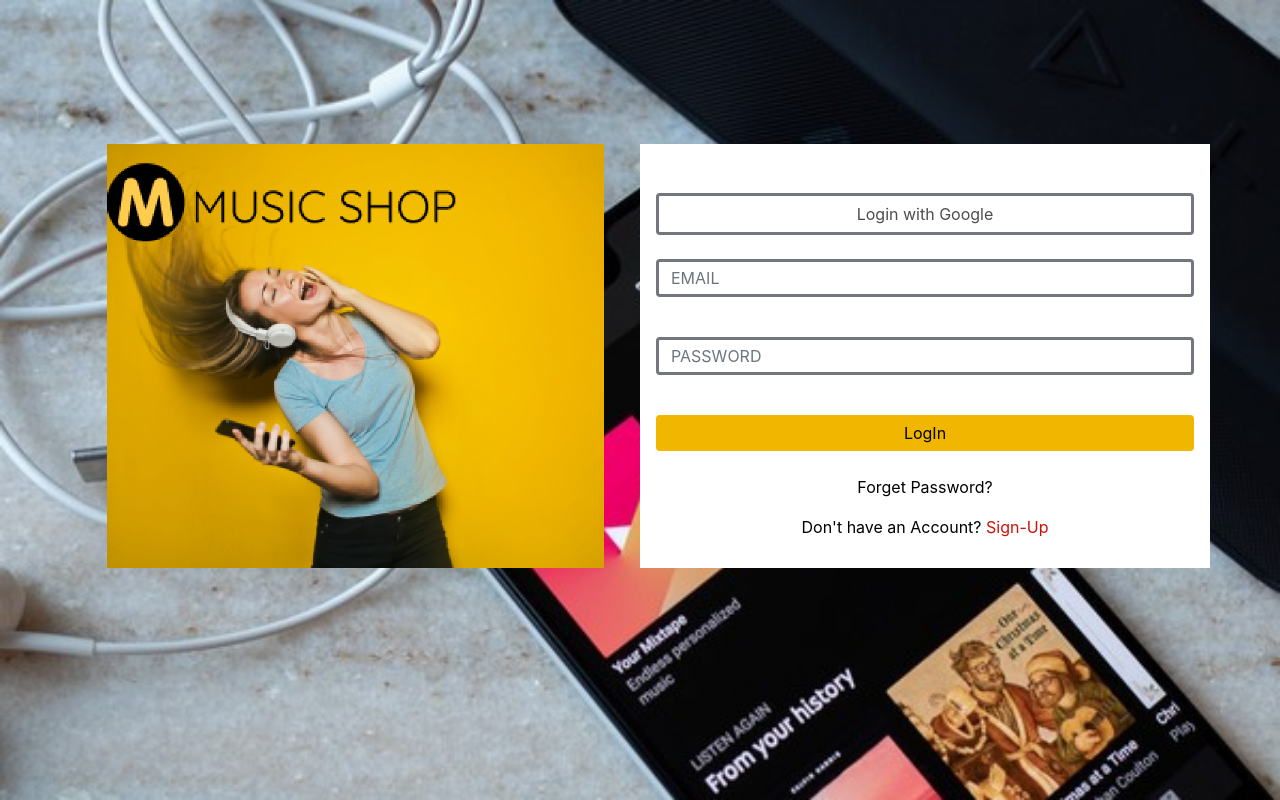
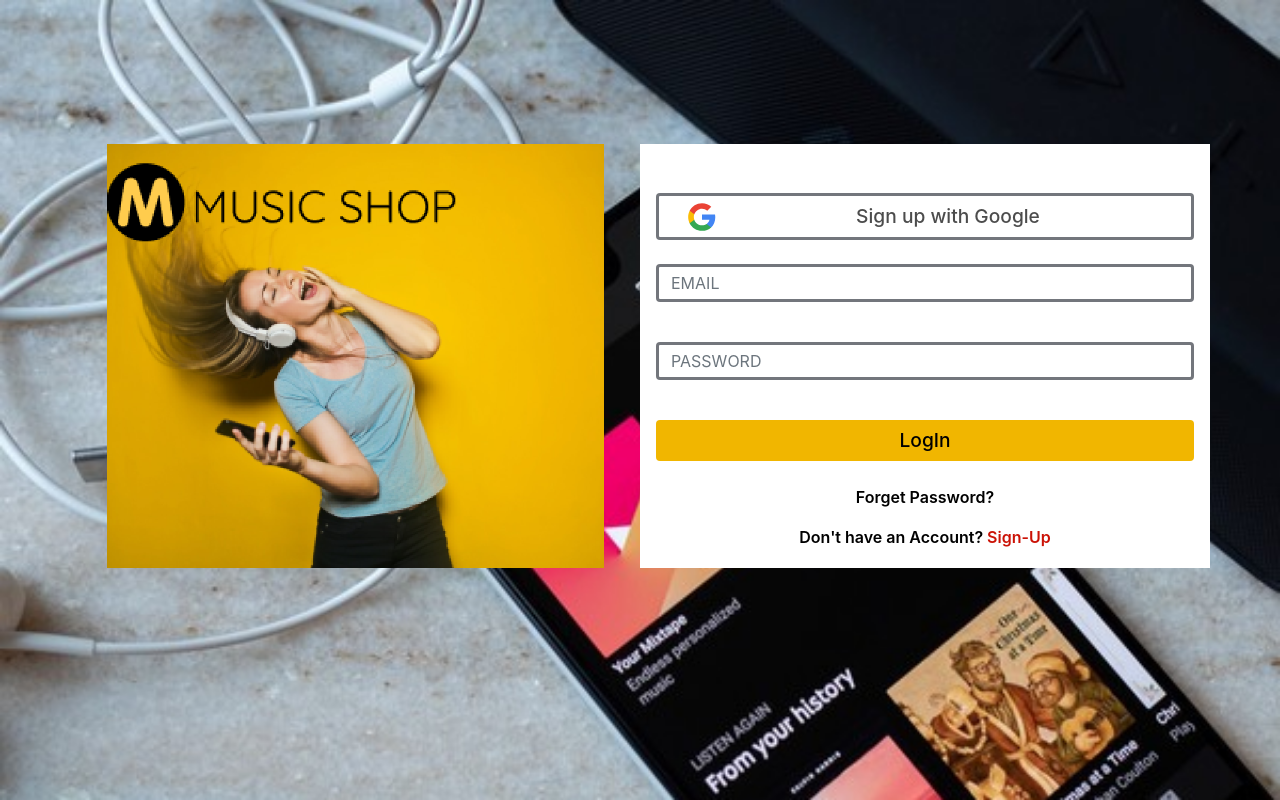
Before and after one commit to trustidkid/Team-Fierce-Music-Template, a PHP site: page / in a window 1280 px wide. Run offline with PHP 8.4, Linux system fonts and the light colour scheme.

Commit message:
added google logo to sign up with Google

```diff
--- a/custom.css
+++ b/custom.css
@@ -1,21 +1,21 @@
-
+/* For the Background Image */
 .bg {
     /* The image used */
     background-image: url('images/background.jpg');
-
     /* Full height */
     height: 100%;
-
     /* Center and scale the image nicely */
     /* background-position: center; */
-
     background-repeat: no-repeat;
     background-size: cover;
 }
+    /* Form Properties adjusted */
 .btn.btn-outline-primary.btn-block {
     background-color: #fff;
     border: 3px solid rgba(23, 28, 38, 0.6);
     color: rgba(0, 0, 0, 0.7);
+    font-weight: 500;
+    font-size: larger;
 }
 .btn.btn-outline-primary.btn-block:hover {
     color: #F1B600;
@@ -29,6 +29,8 @@
     background-color: #F1B600;
     color: #000000;
     border: 0 solid #F1B600;
+    font-weight: 500;
+    font-size: larger;
 }
 .btn.btn-secondary.btn-block:hover {
     border: 1px solid #F1B600;
@@ -46,3 +48,6 @@
     cursor: pointer;
     color: #F1B600;
 }
+p {
+    font-weight: 600;
+}
--- a/index.html
+++ b/index.html
@@ -1,28 +1,49 @@
 <!DOCTYPE html>
 <html lang="en">
-
   <head>
     <meta charset="UTF-8">
     <meta name="viewport" content="width=device-width, initial-scale=1.0">
-    <title>Log In</title>
+    <title>Log In
+    </title>
     <link rel="stylesheet" href="https://stackpath.bootstrapcdn.com/bootstrap/4.1.0/css/bootstrap.min.css"
           integrity="sha384-9gVQ4dYFwwWSjIDZnLEWnxCjeSWFphJiwGPXr1jddIhOegiu1FwO5qRGvFXOdJZ4" crossorigin="anonymous">
     <!-- Font Awesome -->
     <link href="https://stackpath.bootstrapcdn.com/font-awesome/4.7.0/css/font-awesome.min.css" rel="stylesheet" integrity="sha384-wvfXpqpZZVQGK6TAh5PVlGOfQNHSoD2xbE+QkPxCAFlNEevoEH3Sl0sibVcOQVnN" crossorigin="anonymous">
     <link rel="stylesheet" href="custom.css">
   </head>
-
   <body class="bg" style="background-color: #016477;">
 
+    <!-- Main Container -->
     <div class="container  mt-5 mb-5">
       <div class="row justify-content-center pt-5">
+
+        <!-- Left Sided Image -->
         <div class="col-lg-6 col-md-6 col-sm-6 d-flex justify-content-center pt-5 pb-5" >
           <img src="images/rectangle1.png" alt="Logo-background" class="img-fluid">
         </div>
-            <!-- check back this style in font -->
+
+        <!-- Form Section -->
         <div class="col-lg-6 col-md-6 col-sm-6 justify-content-center pt-5 mt-5 mb-5" style="border: 1px solid white; background-color: white;">
           <form>
-                    <button type="button" class="btn btn-outline-primary  btn-block">Login with Google</button>
+            <a type="button" target="_self" rel="noopener noreferrer" href="" class="btn btn-outline-primary btn-block">
+              <div class="SignUpWithGoogleButton--iconContainer--1g7ok">
+                <svg class="SignUpWithGoogleButton--icon--3Iijc ml-lg-3 float-left" viewBox="0 0 512 512" height="30" width="30">
+                  <g fill="none" fill-rule="evenodd">
+                    <path d="M482.56 261.36c0-16.73-1.5-32.83-4.29-48.27H256v91.29h127.01c-5.47 29.5-22.1 54.49-47.09 71.23v59.21h76.27c44.63-41.09 70.37-101.59 70.37-173.46z" fill="#4285f4">
+                    </path>
+                    <path d="M256 492c63.72 0 117.14-21.13 156.19-57.18l-76.27-59.21c-21.13 14.16-48.17 22.53-79.92 22.53-61.47 0-113.49-41.51-132.05-97.3H45.1v61.15c38.83 77.13 118.64 130.01 210.9 130.01z" fill="#34a853">
+                    </path>
+                    <path d="M123.95 300.84c-4.72-14.16-7.4-29.29-7.4-44.84s2.68-30.68 7.4-44.84V150.01H45.1C29.12 181.87 20 217.92 20 256c0 38.08 9.12 74.13 25.1 105.99l78.85-61.15z" fill="#fbbc05">
+                    </path>
+                    <path d="M256 113.86c34.65 0 65.76 11.91 90.22 35.29l67.69-67.69C373.03 43.39 319.61 20 256 20c-92.25 0-172.07 52.89-210.9 130.01l78.85 61.15c18.56-55.78 70.59-97.3 132.05-97.3z" fill="#ea4335">
+                    </path>
+                    <path d="M20 20h472v472H20V20z">
+                    </path>
+                  </g>
+                </svg>
+              </div>Sign up with Google
+            </a>
+            <!-- <button type="button" class="btn btn-outline-primary  btn-block">Sign Up with Google</button> -->
             <br />
             <div class="form-group">
               <input type="email" name="email" class="form-control" id="formGroupExampleInput" placeholder="EMAIL" required>
@@ -32,32 +53,39 @@
               <input type="password" name="password" class="form-control" id="formGroupExampleInput2" placeholder="PASSWORD" required>
             </div>
             <br/>
-                    <button type="button" name="login" class="btn btn-secondary btn-block">LogIn</button>
+            <button type="button" name="login" class="btn btn-secondary btn-block">LogIn
+            </button>
           </form>
           <br/>
-                <p class="text-center"><a href="#">Forget Password?</a></p>
-                <p class="text-center"> Don't have an Account? <a href="#"><span>Sign-Up</span> </a></p>
+          <p class="text-center">
+            <a href="#">Forget Password?
+            </a>
+          </p>
+          <p class="text-center"> Don't have an Account?
+            <a href="#">
+              <span>Sign-Up
+              </span>
+            </a>
+          </p>
         </div>
       </div>
     </div>
-
-
+    <!-- Will be used for implentation of JavaScript -->
     <!-- jQuery CDN - Slim version (=without AJAX) -->
     <script src="https://code.jquery.com/jquery-3.3.1.slim.min.js"
             integrity="sha384-q8i/X+965DzO0rT7abK41JStQIAqVgRVzpbzo5smXKp4YfRvH+8abtTE1Pi6jizo"
-        crossorigin="anonymous"></script>
-
+            crossorigin="anonymous">
+    </script>
     <!-- Popper.JS -->
     <script src="https://cdnjs.cloudflare.com/ajax/libs/popper.js/1.14.0/umd/popper.min.js"
             integrity="sha384-cs/chFZiN24E4KMATLdqdvsezGxaGsi4hLGOzlXwp5UZB1LY//20VyM2taTB4QvJ"
-        crossorigin="anonymous"></script>
-
+            crossorigin="anonymous">
+    </script>
     <!-- Bootstrap JS -->
     <script src="https://stackpath.bootstrapcdn.com/bootstrap/4.1.0/js/bootstrap.min.js"
             integrity="sha384-uefMccjFJAIv6A+rW+L4AHf99KvxDjWSu1z9VI8SKNVmz4sk7buKt/6v9KI65qnm"
-        crossorigin="anonymous"></script>
+            crossorigin="anonymous">
+    </script>
     <!-- <script type="text/javascript" src="https://www.gstatic.com/charts/loader.js"></script>  -->
-
   </body>
-
 </html>
```
Also changed, not shown: images/google.png (deleted). Lines whose indentation alone changed are shown as unchanged.
